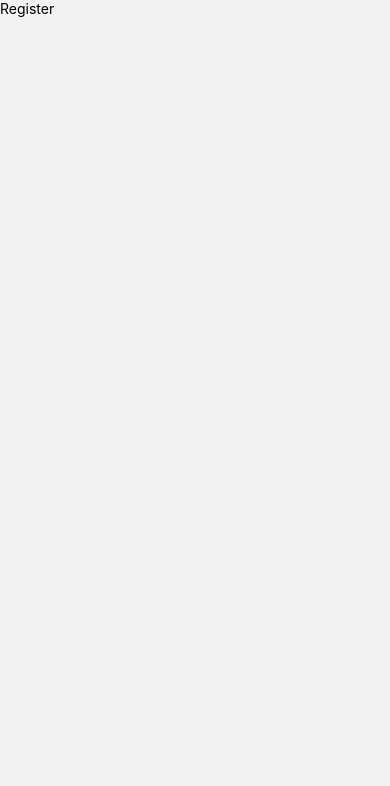
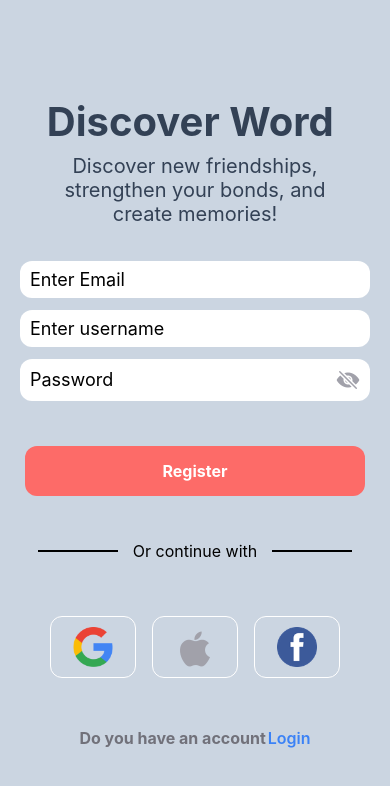
Before and after one commit to musayar9/Social-App, a React Native app: screen /register in a window 390 px wide. Shown: the top 786 px of the page. Built offline with nearby package versions, Linux system fonts and the light colour scheme.

Commit message:
created register screen

```diff
--- a/components/OAuth.jsx
+++ b/components/OAuth.jsx
@@ -1,27 +1,53 @@
-import { Image, StyleSheet, Text, View } from 'react-native'
-import React from 'react'
+import { Image, StyleSheet, Text, TouchableOpacity, View } from "react-native";
+import React from "react";
 import { Ionicons } from "@expo/vector-icons";
 const OAuth = () => {
   return (
     <View style={styles.authContent}>
-      <Image style={styles.authIcons} source={require("../assets/google.png")} />
-      <Ionicons name={"logo-apple"} size={30} color={"#a1a1aa"} />
-      <Image source={require("../assets/facebook.png")} />
+      <TouchableOpacity style={styles.iconContent}>
+        <Image
+          style={styles.authIcons}
+          source={require("../assets/google.png")}
+        />
+      </TouchableOpacity>
+      <TouchableOpacity style={styles.iconContent}>
+        <Ionicons
+          style={styles.authIcons}
+          name={"logo-apple"}
+          size={40}
+          color={"#a1a1aa"}
+        />
+      </TouchableOpacity>
+
+      <TouchableOpacity style={styles.iconContent}>
+        <Image
+          style={styles.authIcons}
+          source={require("../assets/facebook.png")}
+        />
+      </TouchableOpacity>
     </View>
   );
-}
+};
 
-export default OAuth
+export default OAuth;
 
 const styles = StyleSheet.create({
-  authContent:{
-  alignItems:"center",
-  flexDirection:"row",
-  justifyContent:"space-between",
-  marginHorizontal:50
+  authContent: {
+    alignItems: "center",
+    flexDirection: "row",
+    justifyContent: "space-between",
+    marginHorizontal: 50,
+    marginVertical:10
   },
-  authIcons:{
-
-  }
-
+  iconContent: {
+    borderWidth: 1,
+    borderColor: "#fff",
+    paddingHorizontal: 22,
+    paddingVertical: 10,
+    borderRadius: 12,
+  },
+  authIcons: {
+    width: 40,
+    height: 40,
+  },
 });
--- a/screen/Login.js
+++ b/screen/Login.js
@@ -10,12 +10,14 @@ import FormField from "../components/FormField";
 import CustomButton from "../components/CustomButton";
 import Continue from "../components/Continue";
 import OAuth from "../components/OAuth";
+import { useNavigation } from "@react-navigation/native";
 
 const Login = () => {
   const [form, setForm] = useState({
     username: "",
     password: "",
   });
+  const navigation = useNavigation()
 
   return (
     <SafeAreaView style={styles.screen}>
@@ -45,6 +47,12 @@ const Login = () => {
         <CustomButton title={"Login"} style={styles.loginBtn} />
         <Continue />
         <OAuth />
+        <View style={styles.checkMember}>
+          <Text style={styles.checkText}>Not a member?</Text>
+          <TouchableOpacity activeOpacity={0.5} onPress={()=>navigation.navigate("register")}>
+            <Text style={styles.register}>Register now</Text>
+          </TouchableOpacity>
+        </View>
       </View>
     </SafeAreaView>
   );
@@ -94,4 +102,22 @@ const styles = StyleSheet.create({
   loginBtn: {
     marginTop: 40,
   },
+
+  checkMember: {
+    flexDirection: "row",
+    alignItems: "center",
+    justifyContent: "center",
+    paddingTop: 50,
+    gap: 2,
+  },
+  checkText: {
+    fontSize: 16,
+    fontWeight: "bold",
+    color: "#71717a",
+  },
+  register: {
+    fontWeight: 600,
+    fontSize: 16,
+    color: "#3b82f6",
+  },
 });
--- a/screen/Register.js
+++ b/screen/Register.js
@@ -1,14 +1,125 @@
-import { StyleSheet, Text, View } from 'react-native'
-import React from 'react'
+import {
+  SafeAreaView,
+  StyleSheet,
+  Text,
+  TouchableOpacity,
+  View,
+} from "react-native";
+import React, { useState } from "react";
+import FormField from "../components/FormField";
+import CustomButton from "../components/CustomButton";
+import Continue from "../components/Continue";
+import OAuth from "../components/OAuth";
+import { useNavigation } from "@react-navigation/native";
 
 const Register = () => {
+  const [form, setForm] = useState({
+  email:"",
+    username: "",
+    password: "",
+  });
+  const navigation = useNavigation();
+
   return (
-    <View>
-      <Text>Register</Text>
-    </View>
-  )
-}
+    <SafeAreaView style={styles.screen}>
+      <View style={styles.container}>
+        <View style={styles.textContainer}>
+          <Text style={styles.subHead}>Discover Word </Text>
+          <Text style={styles.subtitle}>
+            Discover new friendships, strengthen your bonds, and create
+            memories!
+          </Text>
+        </View>
+        <View style={styles.formContent}>
+          <FormField
+            value={form.username}
+            title={"email"}
+            placeholder={"Enter Email"}
+            handleChange={(e) => setForm({ ...form, email: e })}
+          />
+          <FormField
+            value={form.username}
+            title={"text"}
+            placeholder={"Enter username"}
+            handleChange={(e) => setForm({ ...form, username: e })}
+          />
+          <FormField
+            value={form.password}
+            title="password"
+            placeholder="Password"
+            handleChange={(e) => setForm({ ...form, password: e })}
+          />
+        </View>
 
-export default Register
+        <CustomButton title={"Register"} style={styles.loginBtn} />
+        <Continue />
+        <OAuth />
+        <View style={styles.checkMember}>
+          <Text style={styles.checkText}>Do you have an account</Text>
+          <TouchableOpacity
+            activeOpacity={0.5}
+            onPress={() => navigation.navigate("login")}
+          >
+            <Text style={styles.register}>Login</Text>
+          </TouchableOpacity>
+        </View>
+      </View>
+    </SafeAreaView>
+  );
+};
 
-const styles = StyleSheet.create({})
+export default Register;
+
+const styles = StyleSheet.create({
+  screen: {
+    flex: 1,
+    backgroundColor: "#cbd5e1",
+    alignItems: "center",
+    justifyContent: "center",
+  },
+
+  container: {},
+  textContainer: {
+    alignItems: "center",
+    gap: 8,
+  },
+  subHead: {
+    color: "#334155",
+    fontWeight: "bold",
+    fontSize: 40,
+  },
+  subtitle: {
+    color: "#334155",
+    fontSize: 20,
+    textAlign: "center",
+    paddingHorizontal: 50,
+  },
+  formContent: {
+    marginTop: 20,
+    paddingVertical: 15,
+    gap: 12,
+    alignItems: "center",
+  },
+  recoveryContent: {},
+  loginBtn: {
+    marginTop: 30,
+  },
+
+  checkMember: {
+    flexDirection: "row",
+    alignItems: "center",
+    justifyContent: "center",
+    paddingTop: 40,
+    gap: 2,
+  },
+  checkText: {
+    fontSize: 16,
+    fontWeight: "bold",
+    color: "#71717a",
+  },
+  register: {
+    fontWeight: 600,
+    fontSize: 16,
+    color: "#3b82f6",
+  },
+});
```
